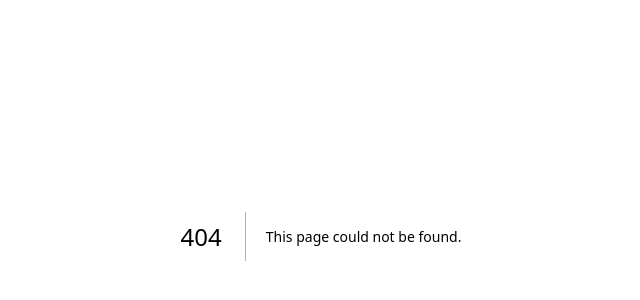
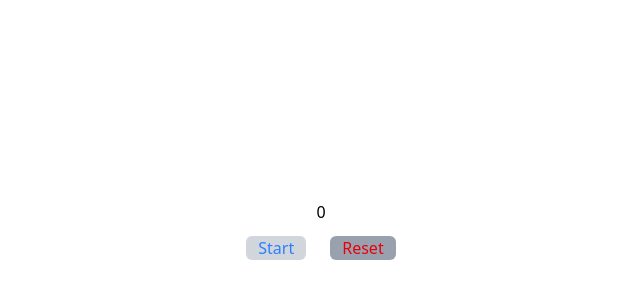
Before and after one commit to SrijanTrivedi00/Solutions-GreatFrontend, a Next.js app: page /stopwatch in a window 1280 px wide. Before the commit this address had no page. Shown: the part 164-464 px from the top of the page, without its empty margins (319-959 px from the left). Built offline with nearby package versions, Linux system fonts and the light colour scheme.

Commit message:
Added stopwatch

```diff
--- a/app/mortage-calculator/page.tsx
+++ b/app/mortage-calculator/page.tsx
@@ -36,7 +36,7 @@ const Mortagecalc = () => {
           ))}
         </div>
       </div>
-      <div className="h-[1px] bg-gray-700 w-full mt-5"></div>
+      <div className="h-px bg-gray-700 w-full mt-5"></div>
 
       <div>
         <h3 className="text-black text-2xl">Calculator</h3>
--- a/app/page.tsx
+++ b/app/page.tsx
@@ -1,5 +1,11 @@
 "use client";
-import { ActivitySquare, CalculatorIcon, Form, GalleryVertical } from "lucide-react";
+import {
+  ActivitySquare,
+  CalculatorIcon,
+  Form,
+  GalleryVertical,
+  WatchIcon,
+} from "lucide-react";
 import { useRouter } from "next/navigation";
 
 const Home = () => {
@@ -20,7 +26,6 @@ const Home = () => {
         >
           🌦 Open Weather App
         </button>
-
         <button
           onClick={() => router.push("/Accordian")}
           className="px-6 py-3 rounded-lg bg-red-600 text-white font-medium
@@ -43,25 +48,31 @@ const Home = () => {
                      hover:bg-green-600 transition duration-300
                      shadow-md hover:shadow-lg focus:outline-none flex gap-2 cursor-pointer "
         >
-          <GalleryVertical/> Open Holy-Grail
-
+          <GalleryVertical /> Open Holy-Grail
         </button>
-         <button
+        <button
           onClick={() => router.push("/progress-bar")}
           className="px-6 py-3 rounded-lg bg-red-600 text-white font-medium
                      hover:bg-green-600 transition duration-300
                      shadow-md hover:shadow-lg focus:outline-none flex gap-2 cursor-pointer "
         >
           <ActivitySquare /> Open Progressbar
-
-        </button>  <button
+        </button>{" "}
+        <button
           onClick={() => router.push("/mortage-calculator")}
           className="px-6 py-3 rounded-lg bg-red-600 text-white font-medium
                      hover:bg-green-600 transition duration-300
                      shadow-md hover:shadow-lg focus:outline-none flex gap-2 cursor-pointer "
         >
           <CalculatorIcon /> Open Mortage Calculator
-
+        </button>
+         <button
+          onClick={() => router.push("/stopwatch")}
+          className="px-6 py-3 rounded-lg bg-red-600 text-white font-medium
+                     hover:bg-green-600 transition duration-300
+                     shadow-md hover:shadow-lg focus:outline-none flex gap-2 cursor-pointer "
+        >
+          <WatchIcon /> Use stopWatch
         </button>
       </div>
     </div>
--- /dev/null
+++ b/app/stopwatch/page.tsx
@@ -0,0 +1,47 @@
+// MY STOPWATCH LOGIC
+
+"use client";
+import { useEffect, useState } from "react";
+
+const Stopwatch = () => {
+  const [timer, setTimer] = useState(0);
+  const [toggled, setToggled] = useState(false);
+
+  useEffect(() => {
+    if (toggled) {
+      const interval = setInterval(() => {
+        setTimer((prev) => prev + 1);
+      }, 1000);
+
+      return () => clearInterval(interval);
+    } else {
+      setTimer(0);
+    }
+  }, [toggled]);
+
+  return (
+    <div className="flex justify-center items-center h-screen">
+      <div>
+        <div className="flex justify-center">
+          <div className="">
+            {timer > 60 ? `${Math.floor(timer / 60)}:${timer % 60}` : timer}
+          </div>
+        </div>
+
+        <button
+          onClick={() => setToggled(!toggled)}
+          className="text-blue-500 px-3 m-3 bg-gray-300 rounded-md cursor-pointer"
+        >
+          Start
+        </button>
+        <button
+          onClick={() => setToggled(!toggled)}
+          className="text-red-600 px-3 m-3 bg-gray-400 rounded-md cursor-pointer"
+        >
+          Reset
+        </button>
+      </div>
+    </div>
+  );
+};
+export default Stopwatch;
```
